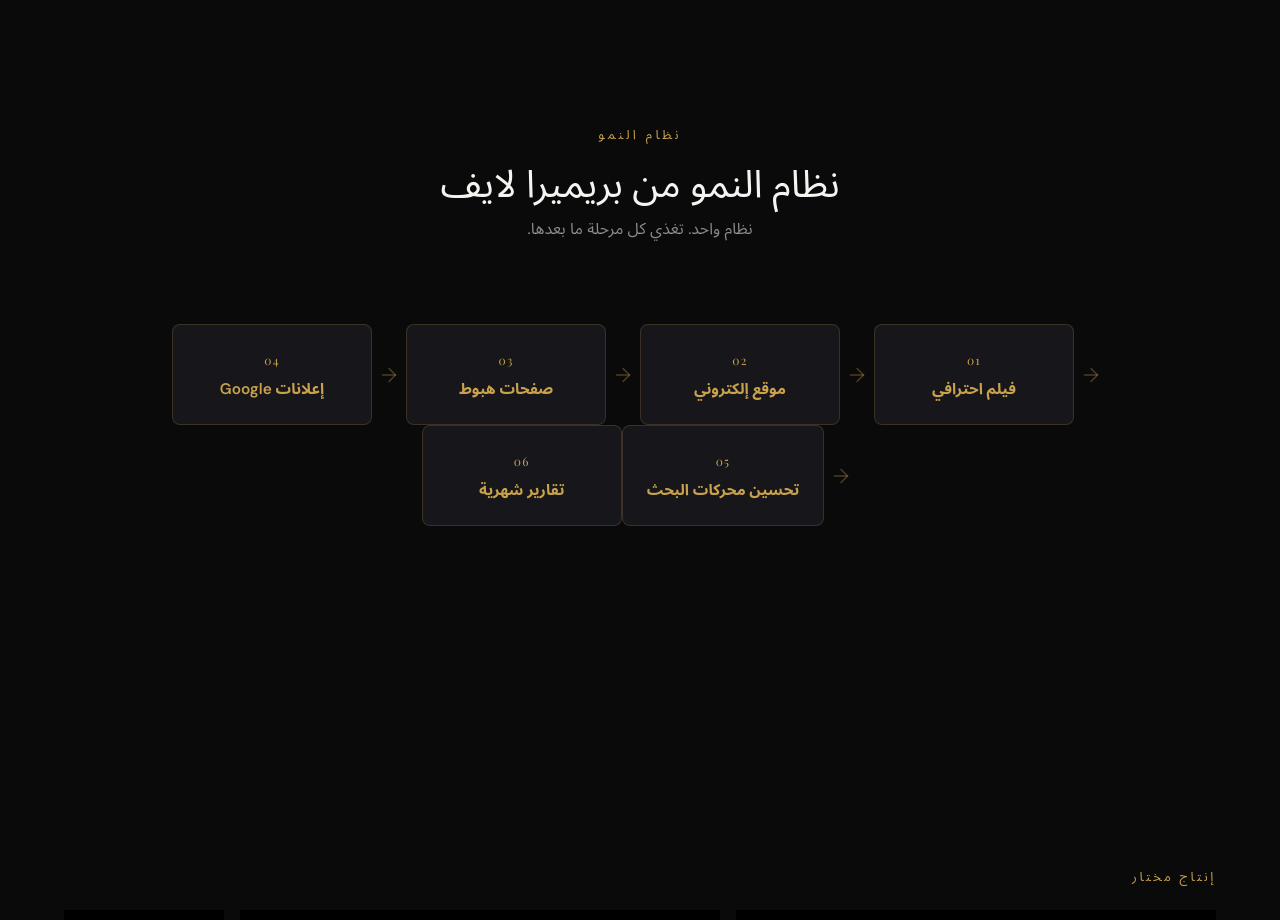
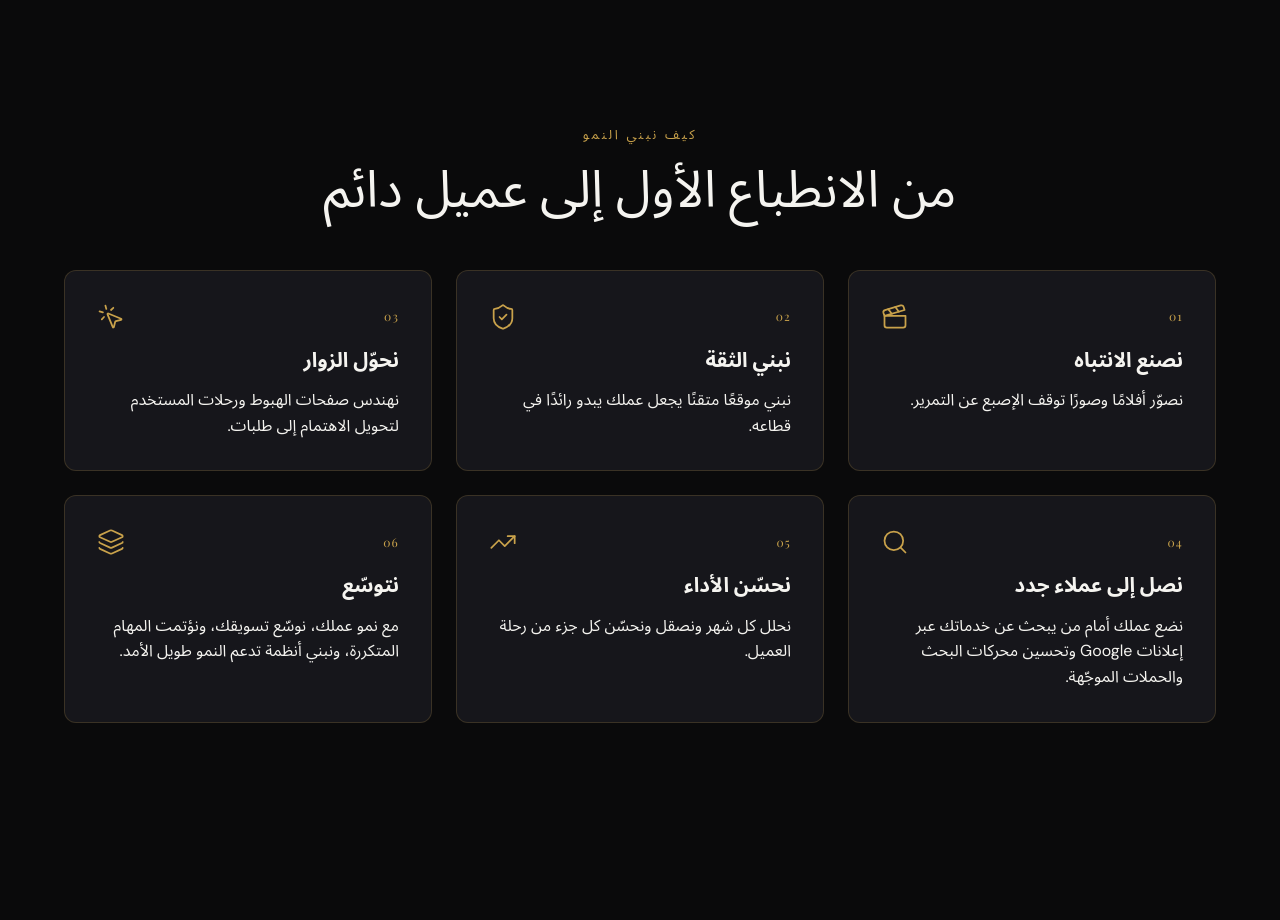
Before and after one commit to shareef6907/premieralive, a Next.js app: page /ar in a window 1280 px wide. Shown: the part 3380-4300 px from the top of the page. Built offline with nearby package versions, Linux system fonts and the light colour scheme; grey boxes are pictures that could not be loaded; a web font is replaced by a local one.

Commit message:
Replace growth system with How We Build Growth cards; match marketing typography to services; fix AR tier fallbacks

```diff
--- a/src/components/TierCard.tsx
+++ b/src/components/TierCard.tsx
@@ -40,7 +40,7 @@ export default function TierCard({ tier, index, isArabic }: { tier: MarketingTie
       minWidth: '240px',
       maxWidth: '340px',
     }}>
-      {/* Tier name: FOUNDATION / GROWTH / SCALE */}
+      {/* Tier name: الأساس / النمو / الريادة */}
       <div style={{
         fontFamily: 'var(--font-display)',
         fontSize: 'clamp(1.5rem, 2vw, 1.875rem)',
@@ -49,7 +49,7 @@ export default function TierCard({ tier, index, isArabic }: { tier: MarketingTie
         color: c.accent,
         marginBottom: '0.75rem',
       }}>
-        {tier.name}
+        {isArabic ? tier.nameAr : tier.name}
       </div>
 
       {/* Tagline */}
--- a/src/components/sections/GrowthSystemSection.tsx
+++ b/src/components/sections/GrowthSystemSection.tsx
@@ -2,15 +2,57 @@
 
 import { useLocale } from 'next-intl'
 import Section from '../Section'
-import { ArrowRight } from 'lucide-react'
+import { Clapperboard, ShieldCheck, MousePointerClick, Search, TrendingUp, Layers } from 'lucide-react'
 
-const STEPS = [
-  { en: 'Professional Film', ar: 'فيلم احترافي' },
-  { en: 'Website',            ar: 'موقع إلكتروني' },
-  { en: 'Landing Pages',     ar: 'صفحات هبوط' },
-  { en: 'Google Ads',         ar: 'إعلانات Google' },
-  { en: 'SEO',                ar: 'تحسين محركات البحث' },
-  { en: 'Monthly Reporting',  ar: 'تقارير شهرية' },
+const CARDS = [
+  {
+    number: '01',
+    icon: Clapperboard,
+    titleEn: 'Create Attention',
+    bodyEn: 'Beautiful filmmaking and photography that makes people stop scrolling.',
+    titleAr: 'نصنع الانتباه',
+    bodyAr: 'نصوّر أفلامًا وصورًا توقف الإصبع عن التمرير.',
+  },
+  {
+    number: '02',
+    icon: ShieldCheck,
+    titleEn: 'Build Trust',
+    bodyEn: 'A premium website that makes your business look like an industry leader.',
+    titleAr: 'نبني الثقة',
+    bodyAr: 'نبني موقعًا متقنًا يجعل عملك يبدو رائدًا في قطاعه.',
+  },
+  {
+    number: '03',
+    icon: MousePointerClick,
+    titleEn: 'Convert Visitors',
+    bodyEn: 'Landing pages and user journeys engineered to turn interest into enquiries.',
+    titleAr: 'نحوّل الزوار',
+    bodyAr: 'نهندس صفحات الهبوط ورحلات المستخدم لتحويل الاهتمام إلى طلبات.',
+  },
+  {
+    number: '04',
+    icon: Search,
+    titleEn: 'Reach New Customers',
+    bodyEn: 'Google Ads, SEO and targeted campaigns that put your business in front of people searching for your services.',
+    titleAr: 'نصل إلى عملاء جدد',
+    bodyAr: 'نضع عملك أمام من يبحث عن خدماتك عبر إعلانات Google وتحسين محركات البحث والحملات الموجّهة.',
+  },
+  {
+    number: '05',
+    icon: TrendingUp,
+    titleEn: 'Optimise Performance',
+    bodyEn: 'Every month we analyse, refine and improve every part of the customer journey.',
+    titleAr: 'نحسّن الأداء',
+    bodyAr: 'نحلل كل شهر ونصقل ونحسّن كل جزء من رحلة العميل.',
+  },
+  {
+    number: '06',
+    icon: Layers,
+    titleEn: 'Scale',
+    bodyEn: 'As your business grows, we expand your marketing, automate repetitive tasks and build systems that support long-term growth.',
+    titleAr: 'نتوسّع',
+    bodyAr: 'مع نمو عملك، نوسّع تسويقك، ونؤتمت المهام المتكررة، ونبني أنظمة تدعم النمو طويل الأمد.',
+  },
 ]
 
 export default function GrowthSystemSection() {
@@ -19,116 +61,158 @@ export default function GrowthSystemSection() {
 
   return (
     <Section>
-      {/* Heading */}
-      <div style={{ textAlign: 'center', marginBottom: '3rem' }}>
+      {/* Header */}
+      <div style={{ textAlign: 'center', marginBottom: '3.5rem' }}>
         <p style={{
           fontFamily: 'var(--font-body)',
           fontSize: 'var(--eyebrow)',
-          letterSpacing: '0.25em',
+          letterSpacing: '0.2em',
           textTransform: 'uppercase',
           color: 'var(--color-gold)',
           marginBottom: '0.75rem',
         }}>
-          {isArabic ? 'نظام النمو' : 'THE SYSTEM'}
+          {isArabic ? 'كيف نبني النمو' : 'HOW WE BUILD GROWTH'}
         </p>
         <h2 style={{
           fontFamily: 'var(--font-display)',
-          fontSize: 'clamp(1.5rem, 3vw, 2.5rem)',
+          fontSize: 'clamp(2rem, 4vw, 3.25rem)',
           color: 'var(--color-text)',
-          marginBottom: '0.75rem',
-          lineHeight: 1.1,
+          lineHeight: 1.05,
         }}>
-          {isArabic ? 'نظام النمو من بريميرا لايف' : 'The Premiera Growth System'}
+          {isArabic ? 'من الانطباع الأول إلى عميل دائم' : 'From First Impression to Loyal Customer'}
         </h2>
-        <p style={{
-          fontFamily: 'var(--font-body)',
-          fontSize: 'var(--body)',
-          color: 'rgba(245,244,240,0.55)',
-          maxWidth: '480px',
-          marginInline: 'auto',
-        }}>
-          {isArabic
-            ? 'نظام واحد. تغذي كل مرحلة ما بعدها.'
-            : 'One system. Each piece feeds the next.'}
-        </p>
       </div>
 
-      {/* Steps — desktop: horizontal row; mobile: vertical stack */}
+      {/* Cards grid */}
       <div style={{
-        display: 'flex',
-        alignItems: 'stretch',
-        flexWrap: 'wrap',
-        justifyContent: 'center',
-        gap: 0,
+        display: 'grid',
+        gridTemplateColumns: 'repeat(3, 1fr)',
+        gap: '1.5rem',
         direction: isArabic ? 'rtl' : 'ltr',
-        paddingBlock: '2rem',
-      }}>
-        {STEPS.map((step, i) => {
-          const isLast = i === STEPS.length - 1
+      }}
+        className="growth-cards-grid"
+      >
+        {CARDS.map((card, i) => {
+          const Icon = card.icon
           return (
-            <div key={step.en} style={{
-              display: 'flex',
-              alignItems: 'center',
-              flexDirection: isArabic ? 'row-reverse' : 'row',
-            }}>
-              {/* Step card */}
-              <div style={{
-                background: '#16161B',
-                border: '1px solid rgba(201,162,75,0.2)',
-                borderRadius: '8px',
-                padding: '1.5rem',
-                minWidth: '200px',
-                textAlign: 'center',
-                flexShrink: 0,
-              }}>
-                {/* Number */}
-                <div style={{
-                  fontFamily: 'var(--font-display)',
-                  fontSize: '0.75rem',
-                  letterSpacing: '0.1em',
-                  color: 'var(--color-gold)',
-                  marginBottom: '0.5rem',
-                }}>
-                  {String(i + 1).padStart(2, '0')}
-                </div>
-                {/* Label */}
-                <div style={{
-                  fontFamily: 'var(--font-body)',
-                  fontSize: 'clamp(0.9375rem, 1.2vw, 1.125rem)',
-                  fontWeight: 600,
-                  color: '#C9A24B',
-                  lineHeight: 1.3,
-                }}>
-                  {isArabic ? step.ar : step.en}
-                </div>
-              </div>
-
-              {/* Connector arrow — between cards, hidden on mobile */}
-              {!isLast && (
-                <div style={{
-                  display: 'flex',
-                  alignItems: 'center',
-                  paddingInline: '0.5rem',
-                  color: 'rgba(201,162,75,0.35)',
-                  flexShrink: 0,
-                  alignSelf: 'center',
-                  transform: 'scale(1.25)',
-                }}
-                  className="growth-arrow"
-                >
-                  <ArrowRight size={18} strokeWidth={1.5} />
-                </div>
-              )}
-            </div>
+            <GrowthCard
+              key={card.number}
+              card={card}
+              index={i}
+              isArabic={isArabic}
+              Icon={Icon}
+            />
           )
         })}
       </div>
 
       <style>{`
-        @media (max-width: 767px) {
-          .growth-arrow { display: none !important; }
+        @media (max-width: 1023px) {
+          .growth-cards-grid {
+            grid-template-columns: repeat(2, 1fr) !important;
+          }
+        }
+        @media (max-width: 639px) {
+          .growth-cards-grid {
+            grid-template-columns: 1fr !important;
+          }
+        }
+        @media (prefers-reduced-motion: reduce) {
+          .growth-card-animate {
+            opacity: 1 !important;
+            transform: none !important;
+          }
         }
       `}</style>
     </Section>
   )
 }
+
+function GrowthCard({
+  card,
+  index,
+  isArabic,
+  Icon,
+}: {
+  card: typeof CARDS[number]
+  index: number
+  isArabic: boolean
+  Icon: typeof CARDS[number]['icon']
+}) {
+  const title = isArabic ? card.titleAr : card.titleEn
+  const body = isArabic ? card.bodyAr : card.bodyEn
+
+  return (
+    <div
+      className="growth-card-animate"
+      data-index={index}
+      style={{
+        background: '#16161B',
+        border: '1px solid rgba(201,162,75,0.2)',
+        borderRadius: '12px',
+        padding: '2rem',
+        display: 'flex',
+        flexDirection: 'column',
+        gap: '1rem',
+        opacity: 0,
+        transform: 'translateY(20px)',
+        transition: `opacity 0.6s ease-out ${index * 100}ms, transform 0.6s ease-out ${index * 100}ms`,
+      }}
+      ref={(el) => {
+        if (!el) return
+        const observer = new IntersectionObserver(
+          (entries) => {
+            entries.forEach((entry) => {
+              if (entry.isIntersecting) {
+                el!.style.opacity = '1'
+                el!.style.transform = 'translateY(0)'
+                observer.unobserve(el!)
+              }
+            })
+          },
+          { threshold: 0.15 }
+        )
+        observer.observe(el)
+      }}
+    >
+      {/* Number + Icon row */}
+      <div style={{ display: 'flex', alignItems: 'center', justifyContent: 'space-between' }}>
+        <span style={{
+          fontFamily: 'var(--font-display)',
+          fontSize: '0.75rem',
+          letterSpacing: '0.1em',
+          color: 'var(--color-gold)',
+        }}>
+          {card.number}
+        </span>
+        <Icon
+          size={28}
+          strokeWidth={1.5}
+          color="#C9A24B"
+          aria-hidden="true"
+        />
+      </div>
+
+      {/* Title */}
+      <p style={{
+        fontFamily: 'var(--font-display)',
+        fontSize: 'clamp(1.25rem, 1.6vw, 1.5rem)',
+        fontWeight: 600,
+        color: 'var(--color-text)',
+        lineHeight: 1.2,
+      }}>
+        {title}
+      </p>
+
+      {/* Body */}
+      <p style={{
+        fontFamily: 'var(--font-body)',
+        fontSize: 'var(--body)',
+        color: 'var(--color-text-dim)',
+        lineHeight: 1.6,
+      }}>
+        {body}
+      </p>
+    </div>
+  )
+}
--- a/src/config/marketingServices.ts
+++ b/src/config/marketingServices.ts
@@ -1,5 +1,6 @@
 export interface MarketingTier {
   name: string
+  nameAr: string
   taglineEn: string
   taglineAr: string
   builtForEn: string
@@ -630,6 +631,7 @@ const SERVICES: MarketingService[] = [
     packagesTiers: [
       {
         name: 'FOUNDATION',
+        nameAr: 'الأساس',
         taglineEn: 'Establish your digital presence.',
         taglineAr: 'نؤسس حضورك الرقمي.',
         builtForEn: 'Startups · Restaurants · Cafés · Clinics · Small businesses · Retail stores',
@@ -655,6 +657,7 @@ const SERVICES: MarketingService[] = [
       },
       {
         name: 'GROWTH',
+        nameAr: 'النمو',
         taglineEn: 'Accelerate leads and sales.',
         taglineAr: 'نضاعف العملاء المحتملين والمبيعات.',
         builtForEn: 'SMEs · Manufacturers · Construction · Healthcare · Corporate companies · Hotels',
@@ -680,6 +683,7 @@ const SERVICES: MarketingService[] = [
       },
       {
         name: 'SCALE',
+        nameAr: 'الريادة',
         taglineEn: 'Your dedicated growth partner.',
         taglineAr: 'نكون شريك نموك المخصص.',
         builtForEn: 'Large companies · Enterprise · Government · Luxury brands · Multi-location businesses',
```
Also changed, not shown: src/app/[locale]/marketing/[slug]/page.tsx (+21 -21 lines).
